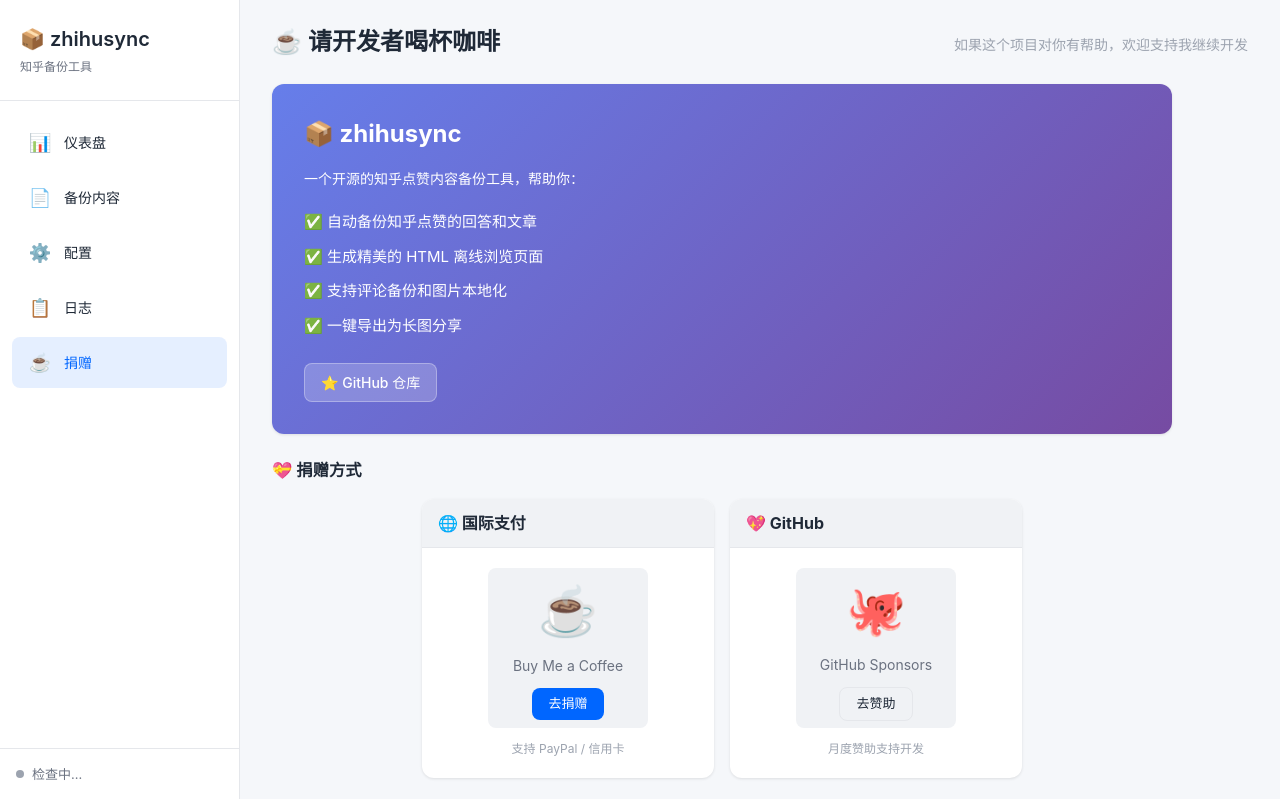
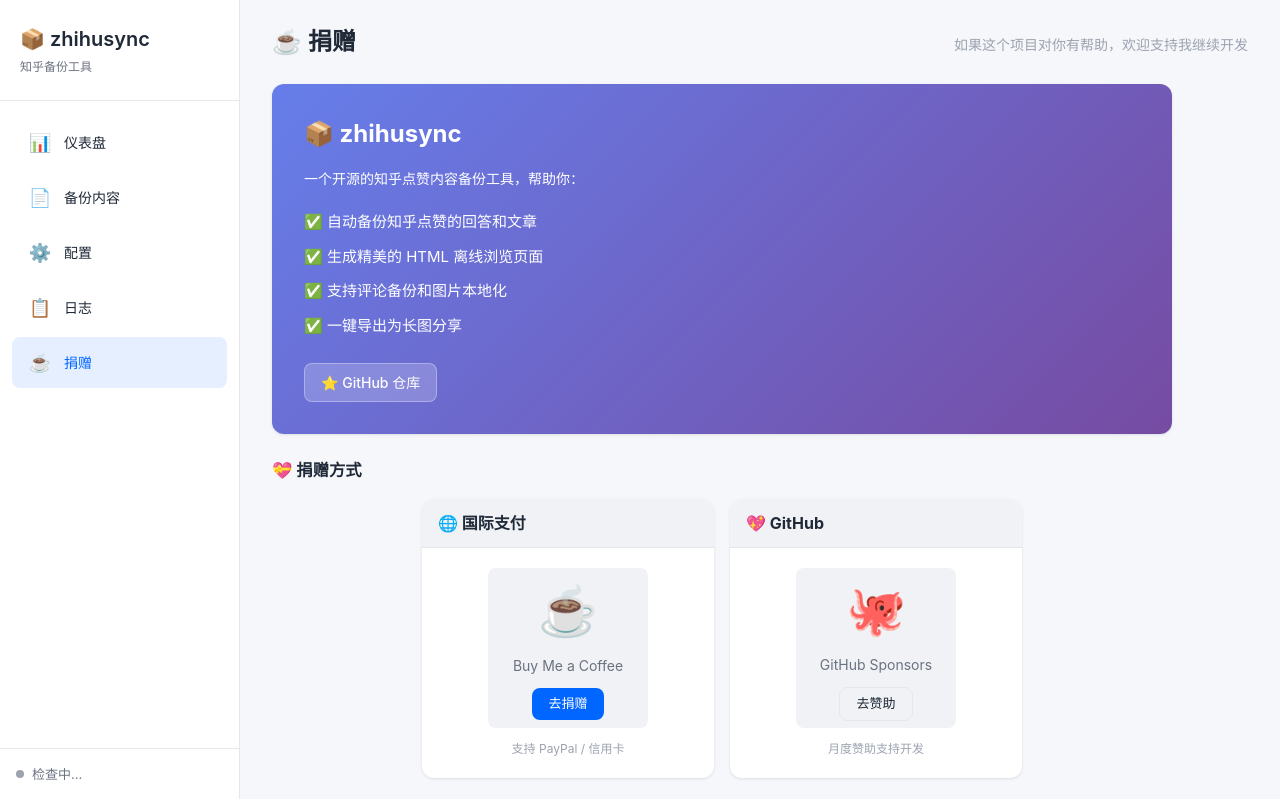
Before and after one commit to nevertiree/zhihusync, a FastAPI app: page /donate in a window 1280 px wide. Shown: the top 799 px of the page. Run offline with FastAPI, Linux system fonts and the light colour scheme; parts of the project's set-up code (start-up, migrations or seed data) failed here and were passed over.

Commit message:
refactor: 更新捐赠页面标题

```diff
--- a/templates/donate.html
+++ b/templates/donate.html
@@ -4,7 +4,7 @@
 
 {% block content %}
 <div class="page-header">
-    <h2>☕ 请开发者喝杯咖啡</h2>
+    <h2>☕ 捐赠</h2>
     <p class="subtitle">如果这个项目对你有帮助，欢迎支持我继续开发</p>
 </div>
 
```
